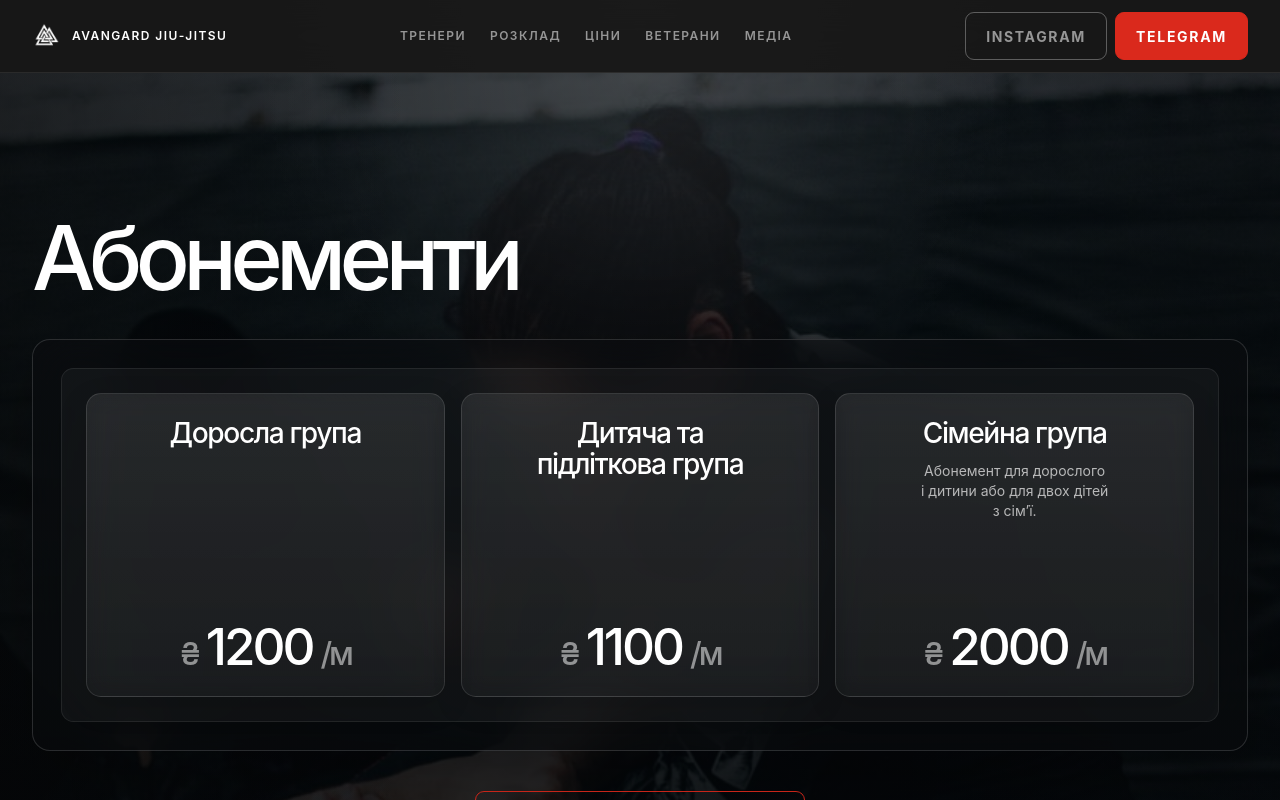
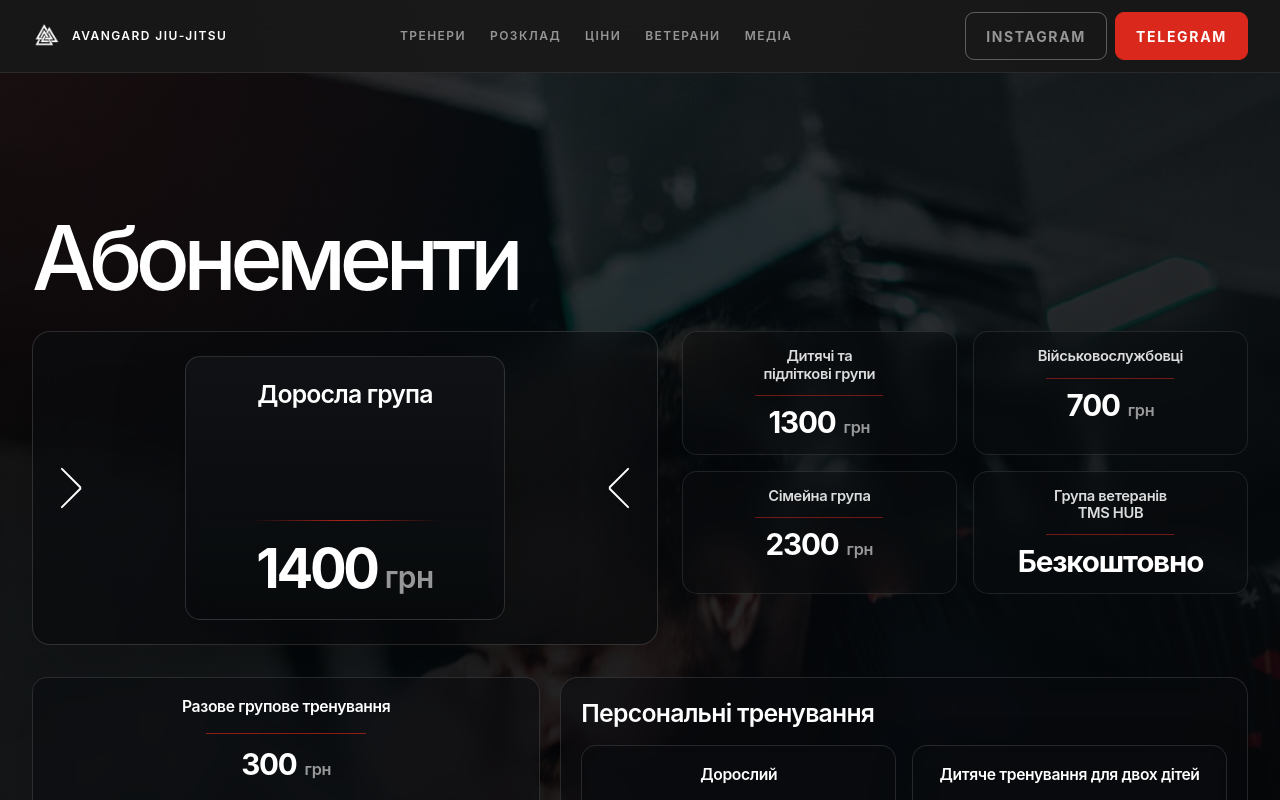
Before and after one commit to dobrodiynazar-dotcom/Avg-, a Next.js app: page /pricing in a window 1280 px wide. Shown: the top 800 px of the page. Built offline with nearby package versions, Linux system fonts and the light colour scheme.

Commit message:
Build production pricing page

```diff
--- a/src/components/sections/PricingPageSection.tsx
+++ b/src/components/sections/PricingPageSection.tsx
@@ -1,6 +1,9 @@
+"use client";
+
 import Image from "next/image";
+import { useMemo, useRef, useState } from "react";
 
-import type { PricingPageContent, PricingPlan } from "@/types/content";
+import type { PricingPageContent, PricingPlan, PricingSimpleItem } from "@/types/content";
 
 import { Button, Container } from "@/components/ui";
 
@@ -9,75 +12,232 @@ type PricingPageSectionProps = {
   plans: PricingPlan[];
 };
 
+type Direction = "previous" | "next";
+
+function splitPrice(priceLabel: string) {
+  const match = priceLabel.match(/^(\d+)\s+(.+)$/);
+
+  if (!match) {
+    return { amount: priceLabel, suffix: "" };
+  }
+
+  return { amount: match[1], suffix: match[2] };
+}
+
+function PriceText({ priceLabel, compact = false }: { priceLabel: string; compact?: boolean }) {
+  const { amount, suffix } = splitPrice(priceLabel);
+
+  return (
+    <p
+      className={
+        compact
+          ? "text-[clamp(1.35rem,2.4vw,1.85rem)] font-bold leading-none tracking-[-0.04em] text-white"
+          : "text-[clamp(2.15rem,5vw,3.4rem)] font-bold leading-none tracking-[-0.06em] text-white"
+      }
+    >
+      <span>{amount}</span>
+      {suffix ? (
+        <span className="ml-2 text-[0.55em] font-semibold tracking-[-0.02em] text-white/58">
+          {suffix}
+        </span>
+      ) : null}
+    </p>
+  );
+}
+
+function MembershipCard({ plan }: { plan: PricingPlan }) {
+  return (
+    <article className="mx-auto flex min-h-[15.5rem] w-full max-w-[20rem] flex-col justify-between rounded-[var(--radius-card-md)] border border-white/14 bg-[linear-gradient(180deg,rgb(18_20_24_/_0.82),rgb(8_10_12_/_0.76))] px-5 py-6 text-center shadow-[0_22px_70px_rgb(0_0_0_/_0.32)] backdrop-blur-md sm:min-h-[16.5rem] sm:px-6">
+      <div className="space-y-3">
+        <h2 className="mx-auto max-w-[18ch] text-balance text-[clamp(1.15rem,2.1vw,1.55rem)] font-semibold leading-[1.08] tracking-[-0.035em] text-white">
+          {plan.name}
+        </h2>
+        {plan.summary ? (
+          <p className="mx-auto max-w-[26ch] text-[0.76rem] leading-[1.45] text-white/62">
+            {plan.summary}
+          </p>
+        ) : null}
+      </div>
+      <div className="mt-6 space-y-5">
+        <div className="mx-auto h-px w-full max-w-[12rem] bg-[linear-gradient(90deg,transparent,rgb(218_41_28_/_0.8),transparent)]" />
+        <PriceText priceLabel={plan.priceLabel} />
+      </div>
+    </article>
+  );
+}
+
+function CompactPriceCard({ item }: { item: PricingSimpleItem }) {
+  return (
+    <article className="rounded-[var(--radius-card-md)] border border-white/12 bg-[rgb(10_12_15_/_0.62)] px-5 py-5 text-center shadow-[0_16px_46px_rgb(0_0_0_/_0.2)] backdrop-blur-md">
+      <h3 className="text-balance text-[0.98rem] font-semibold leading-[1.2] text-white">
+        {item.title}
+      </h3>
+      <div className="mx-auto my-4 h-px w-full max-w-[10rem] bg-[rgb(218_41_28_/_0.62)]" />
+      <PriceText compact priceLabel={item.priceLabel} />
+    </article>
+  );
+}
+
+function CarouselButton({
+  direction,
+  onClick,
+}: {
+  direction: Direction;
+  onClick: () => void;
+}) {
+  const isPrevious = direction === "previous";
+
+  return (
+    <button
+      aria-label={isPrevious ? "Показати попередній абонемент" : "Показати наступний абонемент"}
+      className="group flex h-14 w-14 items-center justify-center text-white/86 transition-colors hover:text-[var(--color-primary)] focus-visible:outline-2 focus-visible:outline-offset-4 focus-visible:outline-[var(--color-primary-focus)]"
+      onClick={onClick}
+      type="button"
+    >
+      <span
+        aria-hidden="true"
+        className={`relative block h-9 w-6 ${isPrevious ? "" : "rotate-180"}`}
+      >
+        <span className="absolute left-2 top-1/2 h-[2px] w-7 origin-left -translate-y-1/2 rotate-[135deg] rounded-full bg-current transition-colors" />
+        <span className="absolute left-2 top-1/2 h-[2px] w-7 origin-left -translate-y-1/2 -rotate-[135deg] rounded-full bg-current transition-colors" />
+      </span>
+    </button>
+  );
+}
+
 export function PricingPageSection({
   content,
   plans,
 }: PricingPageSectionProps) {
+  const [activeIndex, setActiveIndex] = useState(0);
+  const touchStartXRef = useRef<number | null>(null);
+  const activePlan = plans[activeIndex] ?? plans[0];
+
+  const inactivePlans = useMemo(
+    () => plans.filter((_, index) => index !== activeIndex),
+    [activeIndex, plans],
+  );
+
+  const move = (direction: Direction) => {
+    setActiveIndex((current) => {
+      if (direction === "previous") {
+        return current === 0 ? plans.length - 1 : current - 1;
+      }
+
+      return current === plans.length - 1 ? 0 : current + 1;
+    });
+  };
+
+  if (!activePlan) {
+    return null;
+  }
+
   return (
     <section className="relative isolate min-h-screen overflow-hidden bg-[var(--color-canvas)] text-white">
       <div className="absolute inset-0">
         <Image
           alt=""
           aria-hidden="true"
-          className="object-cover object-[center_24%] sm:object-[center_20%] lg:object-[center_18%]"
+          className="object-cover object-[center_32%]"
           fill
           priority
           sizes="100vw"
           src={content.backgroundImageSrc}
         />
-        <div className="absolute inset-0 bg-[linear-gradient(180deg,rgb(4_6_8_/_0.78)_0%,rgb(4_6_8_/_0.82)_32%,rgb(4_6_8_/_0.88)_100%)]" />
-        <div className="absolute inset-0 bg-[radial-gradient(circle_at_top,rgb(255_255_255_/_0.1),transparent_34%)]" />
-        <div className="absolute inset-0 bg-[linear-gradient(90deg,rgb(8_8_8_/_0.38)_0%,transparent_32%,transparent_68%,rgb(8_8_8_/_0.24)_100%)]" />
+        <div className="absolute inset-0 bg-[linear-gradient(180deg,rgb(4_6_8_/_0.76)_0%,rgb(4_6_8_/_0.82)_38%,rgb(4_6_8_/_0.9)_100%)]" />
+        <div className="absolute inset-0 bg-[radial-gradient(circle_at_top_left,rgb(218_41_28_/_0.13),transparent_32%)]" />
+        <div className="absolute inset-0 bg-[linear-gradient(90deg,rgb(8_8_8_/_0.46)_0%,transparent_42%,rgb(8_8_8_/_0.34)_100%)]" />
       </div>
 
-      <Container
-        className="relative z-10 flex min-h-screen items-start py-28 sm:py-32 lg:py-36"
-        size="wide"
-      >
-        <div className="mx-auto flex w-full max-w-7xl flex-col gap-8 lg:gap-10">
-          <div className="space-y-6">
+      <Container className="relative z-10 flex min-h-screen items-start py-28 sm:py-32 lg:py-36" size="wide">
+        <div className="mx-auto flex w-full max-w-7xl flex-col gap-7 lg:gap-8">
           <h1 className="max-w-[10ch] text-balance text-[clamp(2.8rem,7vw,5.6rem)] font-medium leading-[0.92] tracking-[-0.075em] text-white">
             {content.title}
           </h1>
+
+          <div className="grid gap-6 lg:grid-cols-[minmax(0,1.05fr)_minmax(18rem,0.95fr)] lg:items-start">
+            <div
+              aria-label="Абонементи"
+              className="rounded-[var(--radius-card-lg)] border border-white/14 bg-[linear-gradient(180deg,rgb(10_12_15_/_0.58),rgb(8_10_12_/_0.74))] p-4 shadow-[0_24px_80px_rgb(0_0_0_/_0.28)] backdrop-blur-xl sm:p-6"
+              onKeyDown={(event) => {
+                if (event.key === "ArrowLeft") {
+                  event.preventDefault();
+                  move("previous");
+                }
+
+                if (event.key === "ArrowRight") {
+                  event.preventDefault();
+                  move("next");
+                }
+              }}
+              onTouchEnd={(event) => {
+                const touchStartX = touchStartXRef.current;
+                touchStartXRef.current = null;
+
+                if (touchStartX === null) {
+                  return;
+                }
+
+                const deltaX = event.changedTouches[0].clientX - touchStartX;
+
+                if (Math.abs(deltaX) < 42) {
+                  return;
+                }
+
+                move(deltaX > 0 ? "previous" : "next");
+              }}
+              onTouchStart={(event) => {
+                touchStartXRef.current = event.touches[0].clientX;
+              }}
+              role="region"
+              tabIndex={0}
+            >
+              <div className="flex items-center justify-center gap-2 sm:gap-5">
+                <CarouselButton direction="previous" onClick={() => move("previous")} />
+                <div className="min-w-0 flex-1">
+                  <MembershipCard key={activePlan.id} plan={activePlan} />
+                </div>
+                <CarouselButton direction="next" onClick={() => move("next")} />
+              </div>
             </div>
 
-          <div className="rounded-[var(--radius-card-lg)] border border-[rgb(255_255_255_/_0.14)] bg-[linear-gradient(180deg,rgb(10_12_15_/_0.54),rgb(8_10_12_/_0.72))] p-4 shadow-[0_24px_80px_rgb(0_0_0_/_0.26)] backdrop-blur-xl sm:p-5 lg:p-7">
-            <div className="rounded-[calc(var(--radius-card-lg)-0.35rem)] border border-[rgb(255_255_255_/_0.08)] bg-[rgb(255_255_255_/_0.04)] p-4 sm:p-5 lg:p-6">
-              <div className="grid gap-4 lg:grid-cols-3">
-                {plans.map((plan) => (
+            <div className="grid gap-4 sm:grid-cols-2 lg:grid-cols-2">
+              {inactivePlans.map((plan) => (
                 <article
                   key={plan.id}
-                    className="flex min-h-[18rem] flex-col rounded-[var(--radius-card-md)] border border-[rgb(255_255_255_/_0.12)] bg-[linear-gradient(180deg,rgb(255_255_255_/_0.08),rgb(255_255_255_/_0.03))] px-5 py-6 text-center shadow-[0_10px_30px_rgb(0_0_0_/_0.14)] backdrop-blur-md sm:min-h-[19rem] sm:px-6"
+                  className="rounded-[var(--radius-card-md)] border border-white/10 bg-[rgb(10_12_15_/_0.5)] px-4 py-4 text-center backdrop-blur-md"
                 >
-                    <div className="space-y-3">
-                      <h2 className="text-balance text-[clamp(1.45rem,2.2vw,2rem)] font-medium leading-[1.08] tracking-[-0.05em] text-white">
+                  <h3 className="mx-auto max-w-[16ch] text-balance text-[0.92rem] font-semibold leading-[1.18] text-white/86">
                     {plan.name}
-                      </h2>
-                      {plan.summary ? (
-                        <p className="mx-auto max-w-[24ch] text-sm leading-[1.45] text-white/68">
-                          {plan.summary}
-                        </p>
-                      ) : null}
+                  </h3>
+                  <div className="mx-auto my-3 h-px w-full max-w-[8rem] bg-[rgb(218_41_28_/_0.5)]" />
+                  <PriceText compact priceLabel={plan.priceLabel} />
+                </article>
+              ))}
+            </div>
           </div>
 
-                    <div className="mt-auto pt-8">
-                      <p className="text-[clamp(2rem,4vw,3.3rem)] font-medium leading-none tracking-[-0.06em]">
-                        <span className="mr-2 text-[0.62em] text-white/52">₴</span>
-                        <span className="text-white">{plan.priceLabel}</span>
-                        <span className="ml-2 text-[0.62em] text-white/52">
-                          /{plan.periodLabel}
-                        </span>
-                      </p>
-                    </div>
-                  </article>
+          <div className="grid gap-5 lg:grid-cols-[minmax(0,0.85fr)_minmax(0,1.15fr)]">
+            <CompactPriceCard item={content.oneTimeTraining} />
+
+            <div className="rounded-[var(--radius-card-lg)] border border-white/12 bg-[rgb(10_12_15_/_0.56)] p-4 backdrop-blur-md sm:p-5">
+              <h2 className="mb-4 text-[clamp(1.15rem,2.4vw,1.55rem)] font-semibold leading-tight tracking-[-0.03em] text-white">
+                {content.personalTrainingTitle}
+              </h2>
+              <div className="grid gap-4 sm:grid-cols-2">
+                {content.personalTraining.map((item) => (
+                  <CompactPriceCard key={item.id} item={item} />
                 ))}
               </div>
             </div>
           </div>
 
-          <div className="flex justify-center">
+          <div className="mx-auto flex w-full max-w-[36rem] flex-col items-center gap-5 border-t border-white/12 pt-7 text-center">
+            <p className="text-balance text-[clamp(1.05rem,2vw,1.35rem)] font-semibold leading-tight text-white">
+              {content.trialText}
+            </p>
             <Button
-              className="max-w-[24rem] border-[var(--color-primary)] bg-[rgb(0_0_0_/_0.12)] px-8 py-4 text-center text-[0.88rem] leading-[1.45] !text-white hover:bg-[rgb(255_255_255_/_0.04)]"
+              className="w-full max-w-[24rem] border-[var(--color-primary)] bg-transparent px-8 py-4 text-center text-[0.88rem] leading-[1.45] !text-white hover:border-[var(--color-primary-hover)] hover:bg-[rgb(218_41_28_/_0.12)] focus-visible:outline-[var(--color-primary-focus)] sm:w-auto"
               href={content.ctaHref}
               rel={content.ctaExternal ? "noreferrer" : undefined}
               size="lg"
--- a/src/content/pricing.ts
+++ b/src/content/pricing.ts
@@ -6,35 +6,61 @@ const primaryChannel = contactChannels[0];
 
 export const pricingPageContent: PricingPageContent = {
   title: "Абонементи",
-  backgroundImageSrc: "/media/schedule/schedule-background.jpg",
+  backgroundImageSrc: "/media/pricing/pricing-background.jpg",
   ctaLabel: "Записатися на тренування",
   ctaHref: primaryChannel?.href ?? "/contact",
   ctaExternal: primaryChannel?.external ?? false,
+  oneTimeTraining: {
+    id: "single-group",
+    title: "Разове групове тренування",
+    priceLabel: "300 грн",
+  },
+  personalTrainingTitle: "Персональні тренування",
+  personalTraining: [
+    {
+      id: "personal-adult",
+      title: "Дорослий",
+      priceLabel: "500 грн",
+    },
+    {
+      id: "personal-kids-two",
+      title: "Дитяче тренування для двох дітей",
+      priceLabel: "800 грн",
+    },
+  ],
+  trialText: "Перше пробне тренування безкоштовно",
 };
 
 export const pricingPlans: PricingPlan[] = [
   {
     id: "adults",
     name: "Доросла група",
-    priceLabel: "1200",
-    periodLabel: "м",
-    summary: "",
+    priceLabel: "1400 грн",
     features: [],
   },
   {
     id: "kids-and-teens",
-    name: "Дитяча та підліткова група",
-    priceLabel: "1100",
-    periodLabel: "м",
-    summary: "",
+    name: "Дитячі та підліткові групи",
+    priceLabel: "1300 грн",
+    features: [],
+  },
+  {
+    id: "military",
+    name: "Військовослужбовці",
+    priceLabel: "700 грн",
     features: [],
   },
   {
     id: "family",
     name: "Сімейна група",
-    priceLabel: "2000",
-    periodLabel: "м",
-    summary: "Абонемент для дорослого і дитини або для двох дітей з сімʼї.",
+    priceLabel: "2300 грн",
+    summary: "Абонемент для дорослого і дитини або для двох дітей із сімʼї.",
+    features: [],
+  },
+  {
+    id: "veterans",
+    name: "Група ветеранів TMS HUB",
+    priceLabel: "Безкоштовно",
     features: [],
   },
 ];
```
Also changed, not shown: src/types/content.ts (+12 -2 lines), public/media/pricing/pricing-background.jpg (added). Lines whose indentation alone changed are shown as unchanged.
